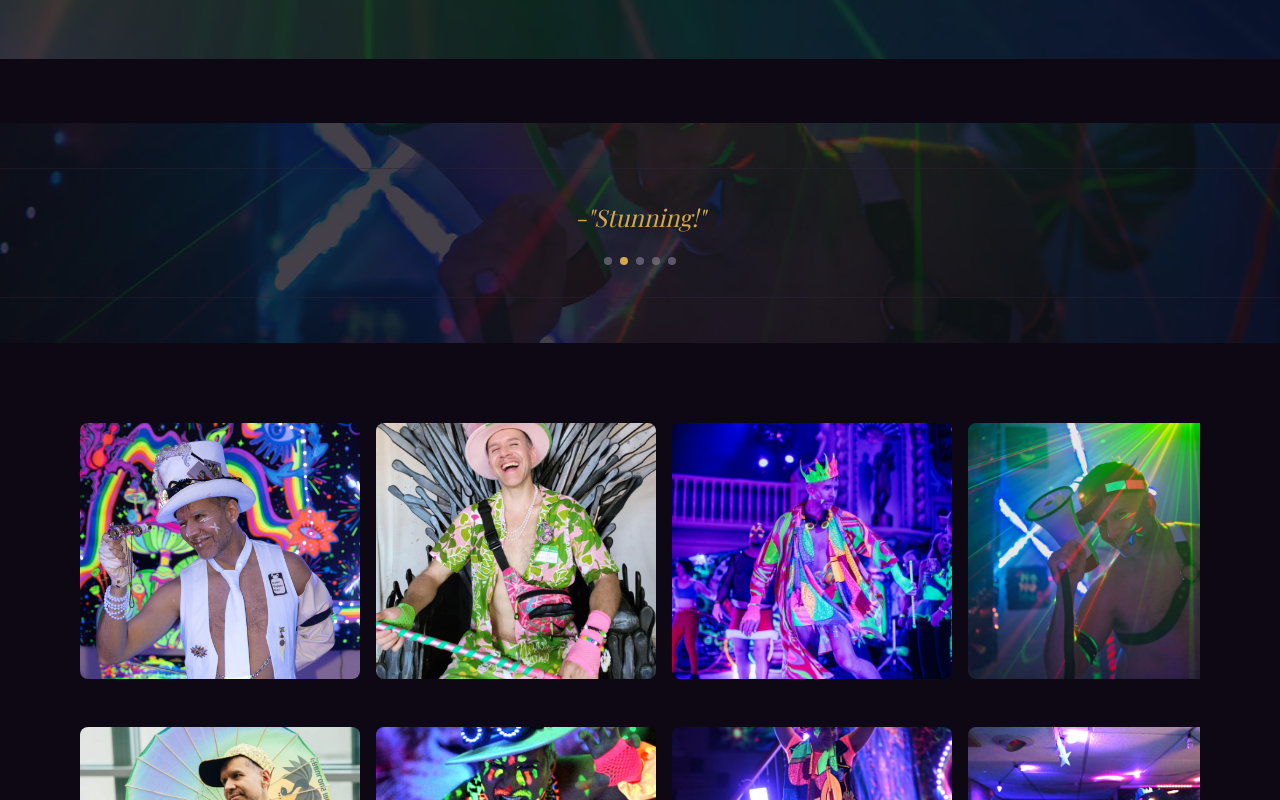
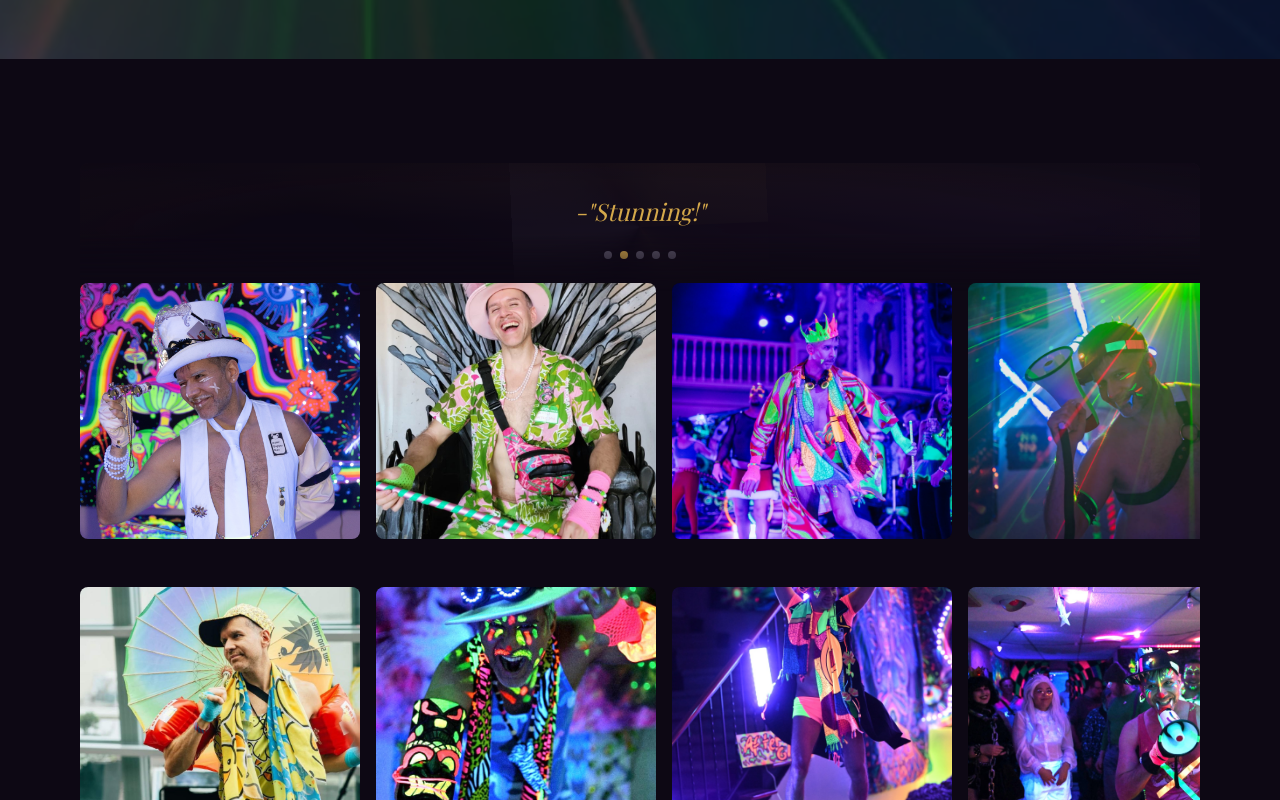
Before and after one commit to Crklemz/jdd, a Next.js app: page / in a window 1280 px wide. Shown: the part 2060-2860 px from the top of the page. Built offline with nearby package versions, Linux system fonts and the light colour scheme; a web font is replaced by a local one.

Commit message:
feat: add reviews as heading of image scrolls on homepage

```diff
--- /dev/null
+++ b/app/components/TrippyBackground.tsx
@@ -0,0 +1,14 @@
+"use client";
+
+/**
+ * Full-bleed trippy animated background using CSS gradients.
+ * Uses theme colors (accent, muted, background) for a cohesive look.
+ */
+export function TrippyBackground() {
+  return (
+    <div
+      className="trippy-bg absolute inset-0"
+      aria-hidden
+    />
+  );
+}
--- a/app/globals.css
+++ b/app/globals.css
@@ -151,3 +151,110 @@ body {
   -webkit-mask-repeat: no-repeat;
   mask-repeat: no-repeat;
 }
+
+/* Trippy animated background: morphing gradients in theme colors */
+@keyframes trippy-blob-1 {
+  0%,
+  100% {
+    background-position: 0% 50%, 100% 50%, 50% 0%, 50% 100%;
+  }
+  25% {
+    background-position: 100% 0%, 0% 100%, 0% 50%, 100% 50%;
+  }
+  50% {
+    background-position: 100% 100%, 0% 0%, 50% 100%, 50% 0%;
+  }
+  75% {
+    background-position: 0% 100%, 100% 0%, 100% 50%, 0% 50%;
+  }
+}
+
+@keyframes trippy-conic {
+  0% {
+    transform: rotate(0deg);
+  }
+  100% {
+    transform: rotate(360deg);
+  }
+}
+
+.trippy-bg {
+  --trippy-accent: rgba(212, 168, 75, 0.35);
+  --trippy-muted: rgba(139, 130, 153, 0.4);
+  --trippy-accent-soft: rgba(212, 168, 75, 0.15);
+  --trippy-purple: rgba(90, 65, 110, 0.35);
+  background:
+    radial-gradient(
+      ellipse 80% 60% at 20% 30%,
+      var(--trippy-accent),
+      transparent 50%
+    ),
+    radial-gradient(
+      ellipse 70% 80% at 80% 70%,
+      var(--trippy-muted),
+      transparent 50%
+    ),
+    radial-gradient(
+      ellipse 60% 70% at 50% 50%,
+      var(--trippy-purple),
+      transparent 55%
+    ),
+    radial-gradient(
+      ellipse 90% 50% at 70% 20%,
+      var(--trippy-accent-soft),
+      transparent 45%
+    ),
+    radial-gradient(
+      ellipse 50% 90% at 10% 80%,
+      var(--trippy-muted),
+      transparent 50%
+    );
+  background-size: 200% 200%, 200% 200%, 200% 200%, 200% 200%, 200% 200%;
+  background-position: 0% 50%, 100% 50%, 50% 50%, 100% 0%, 0% 100%;
+  animation: trippy-blob-1 18s ease-in-out infinite;
+}
+
+.trippy-bg::before {
+  content: "";
+  position: absolute;
+  inset: -50%;
+  background: conic-gradient(
+    from 0deg at 50% 50%,
+    transparent 0deg,
+    var(--trippy-accent-soft) 60deg,
+    transparent 120deg,
+    var(--trippy-muted) 180deg,
+    transparent 240deg,
+    var(--trippy-accent-soft) 300deg
+  );
+  animation: trippy-conic 25s linear infinite;
+  opacity: 0.5;
+}
+
+.trippy-bg::after {
+  content: "";
+  position: absolute;
+  inset: 0;
+  background: radial-gradient(
+    ellipse 120% 120% at 50% 50%,
+    transparent 30%,
+    var(--background) 85%
+  );
+  pointer-events: none;
+}
+
+/* Reviews section: fade to transparent at bottom so section below shows through */
+.reviews-fade-bottom {
+  -webkit-mask-image: linear-gradient(
+    to bottom,
+    black 0%,
+    black 55%,
+    transparent 100%
+  );
+  mask-image: linear-gradient(
+    to bottom,
+    black 0%,
+    black 55%,
+    transparent 100%
+  );
+}
--- a/app/page.tsx
+++ b/app/page.tsx
@@ -2,6 +2,7 @@ import Image from "next/image";
 import { homeContent } from "@/content";
 import { RotatingQuote } from "./components/RotatingQuote";
 import { ScrollGallery } from "./components/ScrollGallery";
+import { TrippyBackground } from "./components/TrippyBackground";
 
 const LANDING = "/landing-images";
 
@@ -133,26 +134,20 @@ export default function HomePage() {
         </div>
       </section>
 
-      {/* Reviews: full-width background with single rotating quote */}
+      {/* Reviews: trippy animated background with rotating quote (matches gallery section width) */}
       <section
         aria-label="Reviews"
-        className="relative left-1/2 right-1/2 -ml-[50vw] -mr-[50vw] mt-16 flex min-h-[220px] w-screen items-center overflow-hidden"
+        className="reviews-fade-bottom relative mt-26 flex min-h-[120px] w-full items-center overflow-hidden rounded-t-lg"
       >
-        <Image
-          src={`${LANDING}/4.jpeg`}
-          alt=""
-          fill
-          className="object-cover"
-          sizes="100vw"
-        />
-        <div className="absolute inset-0 bg-background/75" aria-hidden />
-        <div className="relative z-10 w-full border-y border-border/50">
+        <TrippyBackground />
+        <div className="absolute inset-0 bg-background/70" aria-hidden />
+        <div className="relative z-10 w-full">
           <RotatingQuote quotes={reviewQuotes} />
         </div>
       </section>
 
       {/* Two scrolling galleries */}
-      <section aria-label="Gallery" className="mt-16">
+      <section aria-label="Gallery" className="-mt-6">
         <ScrollGallery
           imagePaths={landingImagePaths.slice(0, 6)}
           altPrefix={galleryAltPrefix}
```
